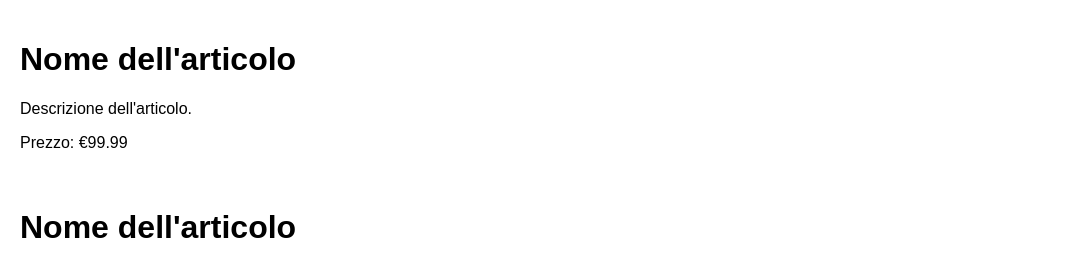
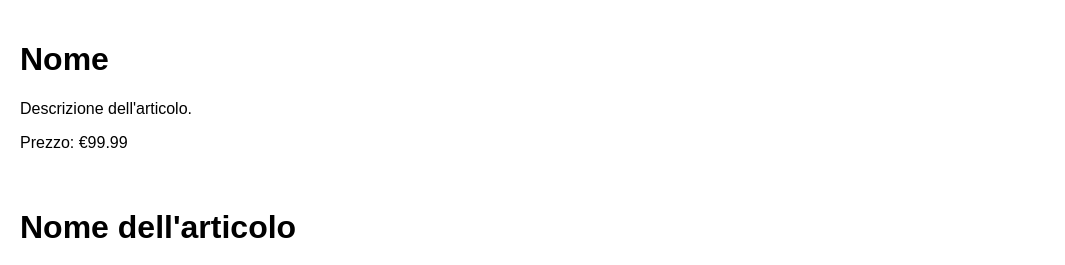
Before and after one commit to jmarcozzi/jmarcozzi.github.io, a plain HTML site: page index.html in a window 1280 px wide. Shown: the top 265 px of the page, 0-1065 px from the left. Drawn offline with Linux system fonts and the light colour scheme.

Commit message:
Update index.html

```diff
--- a/index.html
+++ b/index.html
@@ -33,7 +33,7 @@
 
 <div class="article-container">
     <div class="article-details">
-        <h1>Nome dell'articolo</h1>
+        <h1>Nome</h1>
         <p>Descrizione dell'articolo.</p>
         <p>Prezzo: €99.99</p>
     </div>
```
